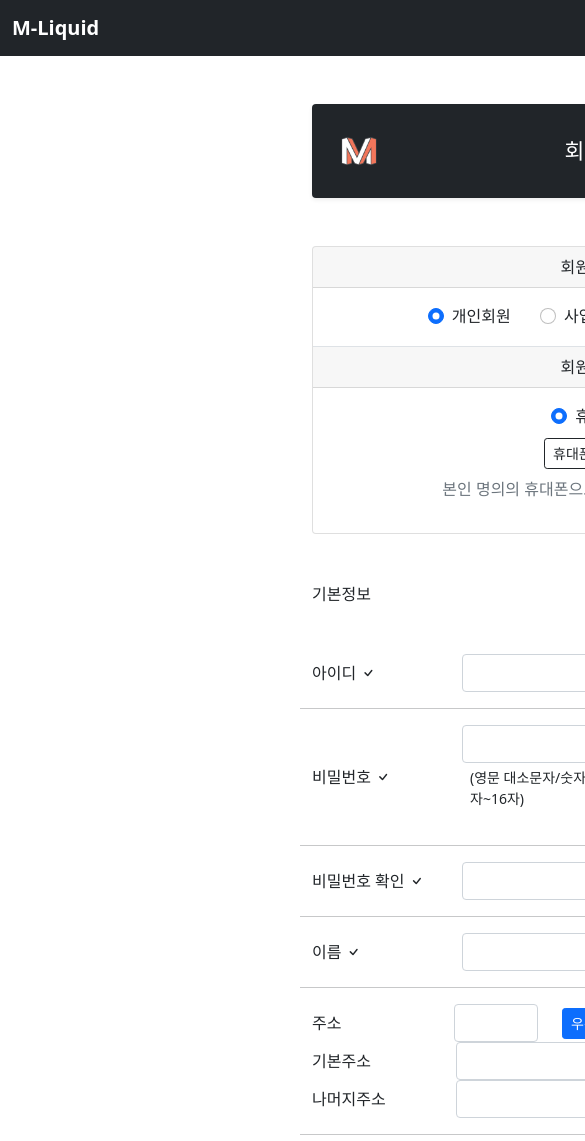
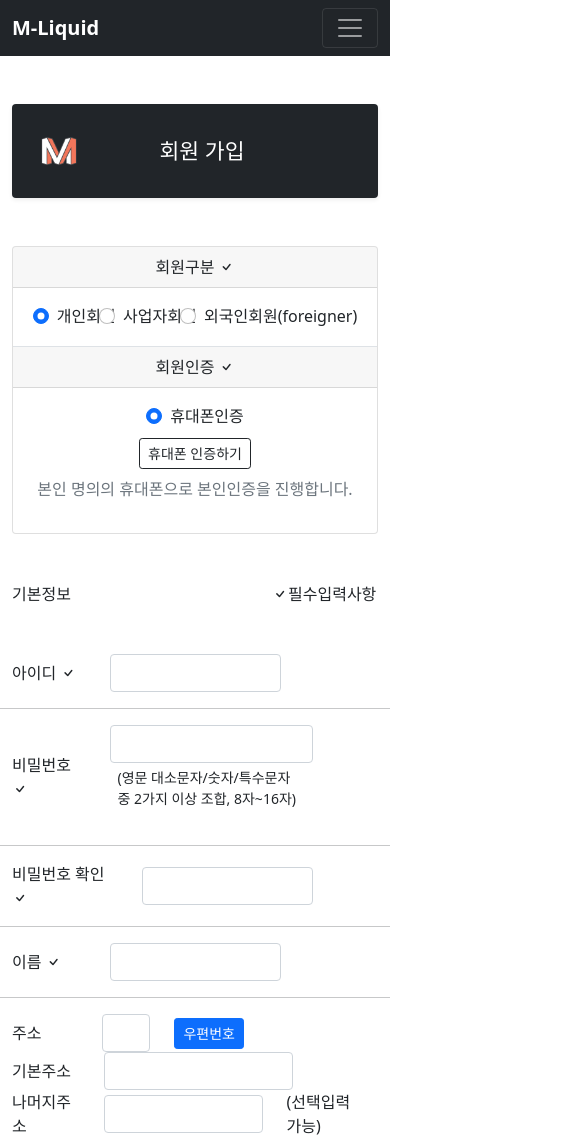
Before and after one commit to mxx-kor/e-liquid-shoppingmall, a website: page signUp.html in a window 390 px wide. Shown: the top 1141 px of the page, 585 px wide, since content can reach past the window. Drawn offline with nearby package versions, Linux system fonts and the light colour scheme.

Commit message:
fixed signup.html for responsive
giving max witdh and retouches with col-sm class

```diff
--- a/signUp.html
+++ b/signUp.html
@@ -14,7 +14,7 @@
     />
     <title>M-liquid</title>
   </head>
-  <body style="min-width: 1200px;">
+  <body>
     <!-- navbar begin -->
     <nav
       class="navbar navbar-expand-md navbar-dark bg-dark"
@@ -128,12 +128,12 @@
     </nav>
     <!-- navbar end -->
     <!-- main begin -->
-    <main class="container w-50 text-center">
+    <main class="container" style="max-width: 800px;">
         <div
           class="d-flex align-items-center p-3 my-5 text-white bg-dark rounded shadow-sm"
         >
           <img src="/assets/pngwing.com.png" alt="logo" width="72" height="62" />
-        <div class="w-100 me-5">
+          <div class="w-100 text-center me-5">
             <h1 class="h4 mb-0 lh-1">회원 가입</h1>
           </div>
         </div>
@@ -142,7 +142,7 @@
             회원구분 <i class="bi bi-check"></i>
           </div>
           <div class="card-body">
-          <div class="form-check d-flex justify-content-around ms-5 ps-5">
+            <div class="form-check d-flex justify-content-around">
               <div>
                 <input class="form-check-input" type="radio" name="customer" id="customer" value="option1" checked>
                 <label class="form-check-label" for="customer">
@@ -181,8 +181,8 @@
           <div class="col-4 text-start">
             기본정보
           </div>
-        <div class="col-4">
-          <i class="bi bi-check text-end"></i> 필수입력사항
+          <div class="col-sm-3 col-4">
+            <i class="bi bi-check"></i>필수입력사항
           </div>
         </div>
         <div class="row mt-5 text-start align-items-center">
@@ -199,7 +199,7 @@
           <hr class="mt-3">
         </div>
         <div class="row text-start align-items-center">
-        <div class="col-3">비밀번호 확인 <i class="bi bi-check"></i></div>
+          <div class="col-sm-3 col-4">비밀번호 확인 <i class="bi bi-check"></i></div>
           <div class="col-6"><input type="text" class="form-control" id="userPassword-check" placeholder="" required=""></div>
           <hr class="mt-3">
         </div>
@@ -213,8 +213,8 @@
           <div class="col-2 ps-1">
             <input type="text" class="form-control" id="addressNumber" placeholder="" required="">
           </div>
-        <div class="col-2">
-          <button class="btn btn-primary btn-sm" type="button">우편번호</button>
+          <div class="col-3">
+            <button class="btn btn-primary btn-sm py-1" type="button">우편번호</button>
           </div>
           <div class="row text-start align-items-center">
             <div class="col-3">기본주소</div>
@@ -397,6 +397,7 @@
           </div>
         </div>
       </div>
+    </div>
     <!-- Log In Modal end -->
     <script src="/js/main.js"></script>
     <script src="/node_modules/bootstrap/dist/js/bootstrap.min.js"></script>
```
Lines whose indentation alone changed are shown as unchanged.
